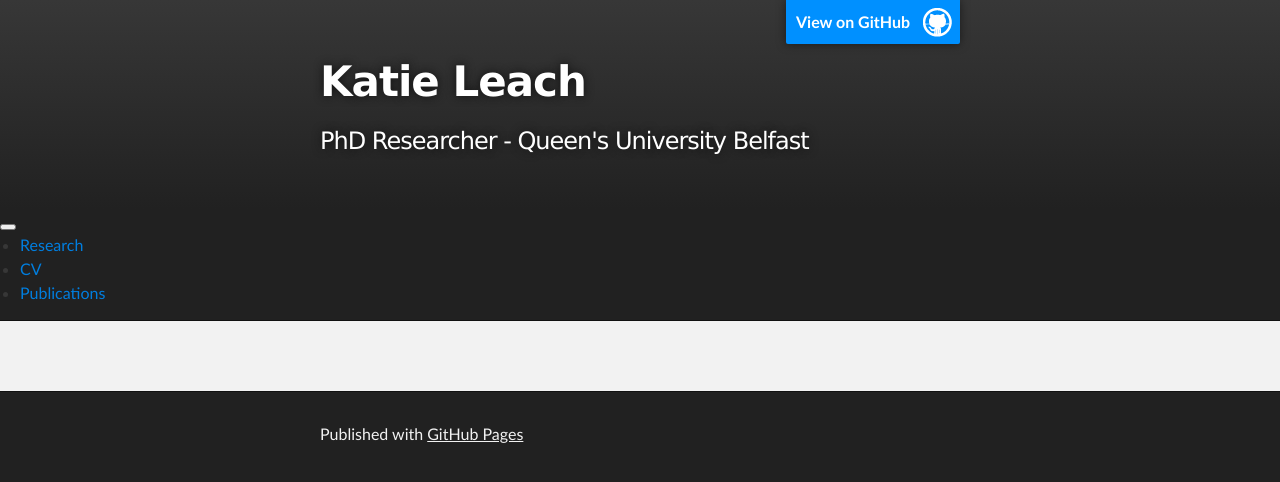
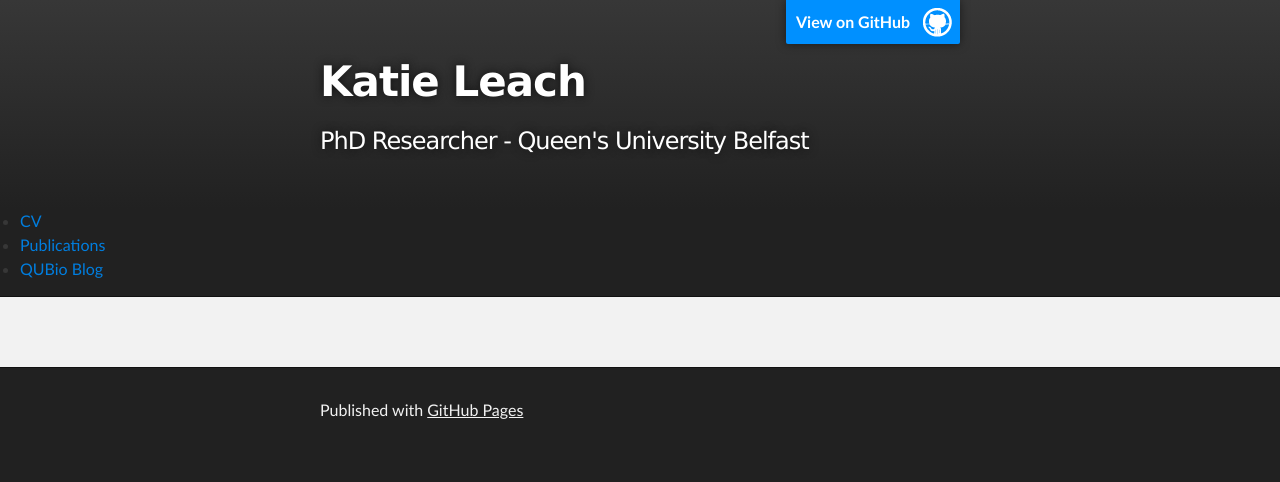
Before and after one commit to katieleach/katieleach.github.io, a Jekyll site: the page index.html, which Jekyll copies as it is, in a window 1280 px wide. Shown: the top 482 px of the page. Built offline with Jekyll 4.4.1, drawn with Linux system fonts in a browser that asks for light colours.

Commit message:
Update index.html

```diff
--- a/index.html
+++ b/index.html
@@ -29,7 +29,6 @@
         <div class="container">
             <!-- Brand and toggle get grouped for better mobile display -->
             <div class="navbar-header page-scroll">
-                <button type="button" class="navbar-toggle" data-toggle="collapse" data-target="#bs-example-navbar-collapse-1">
                     <span class="icon-bar"></span>
                     <span class="icon-bar"></span>
                     <span class="icon-bar"></span>
@@ -39,14 +38,15 @@
             <div class="collapse navbar-collapse" id="bs-example-navbar-collapse-1">
                 <ul class="nav navbar-nav navbar-top">
                     </li>
-                     <li class="">
-                        <a href="about.html">Research</a>
                     </li>
                     <li class="">
                         <a href="cv.html">CV</a>
                     </li>
                     <li class="">
                         <a href="publications.html">Publications</a>
+                    </li>
+                    <li class="">
+                        <a href="blog.html">QUBio Blog</a>
                     </li>
                 </ul>
             </div>
```
